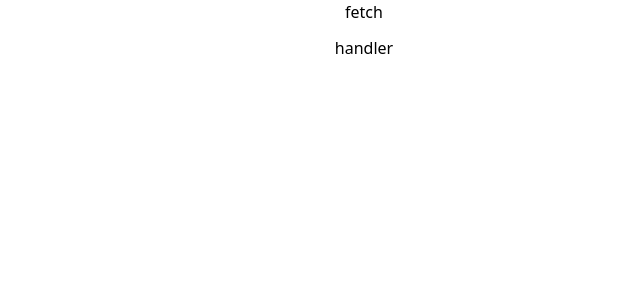
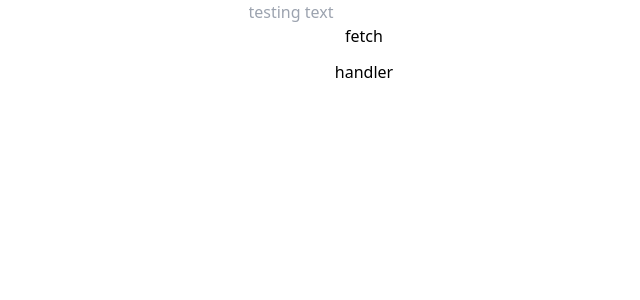
Before and after one commit to tyange/to-be-published, a Vue app: page / in a window 1280 px wide. Shown: the top 300 px of the page, without its empty margins (276-916 px from the left). Built offline with nearby package versions, Linux system fonts and the light colour scheme.

Commit message:
entering text testing

```diff
--- /dev/null
+++ b/src/components/BookForm.vue
@@ -0,0 +1,10 @@
+<script setup lang="ts">
+import { ref } from "vue";
+
+const enteredText = ref("");
+</script>
+<template>
+  <form>
+    <input type="text" v-model="enteredText" placeholder="testing text">
+  </form>
+</template>
--- a/src/views/HomeView.vue
+++ b/src/views/HomeView.vue
@@ -1,10 +1,12 @@
 <script setup lang="ts">
 import BookList from "../components/BookList.vue";
+import BookForm from "@/components/BookForm.vue";
 </script>
 
 <template>
   <main class="w-full flex justify-center items-center">
     <div>
+      <BookForm />
       <BookList />
     </div>
   </main>
```
